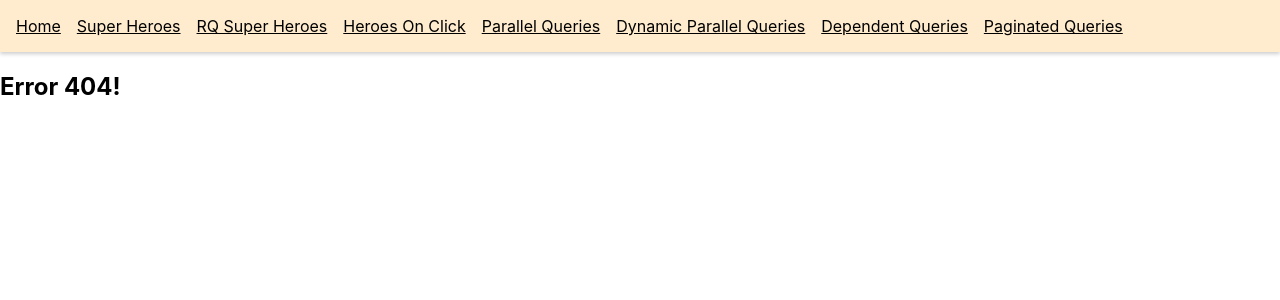
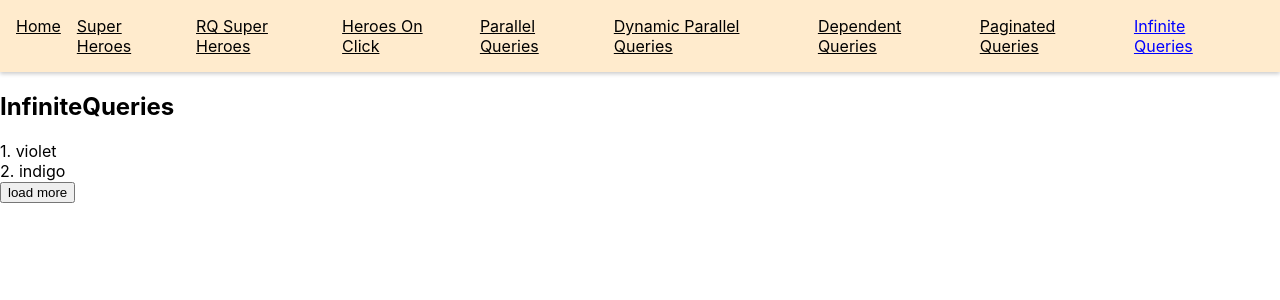
Before and after one commit to ms77grz/react-query-tutorial, a React (Create React App) app: page /infinite-queries in a window 1280 px wide. Before the commit this address had no page. Shown: the top 300 px of the page. Built offline with nearby package versions, Linux system fonts and the light colour scheme; data requests are answered from the project's data file.

Commit message:
Infinite Queries

```diff
--- a/src/App.js
+++ b/src/App.js
@@ -12,6 +12,7 @@ import ParallelQueries from './pages/ParallelQueries';
 import DynamicParallelQueries from './pages/DynamicParallelQueries';
 import DependentQueries from './pages/DependentQueries';
 import PaginatedQueries from './pages/PaginatedQueries';
+import InfiniteQueries from './pages/InfiniteQueries';
 
 const queryClient = new QueryClient();
 
@@ -36,6 +37,7 @@ const App = () => {
             element={<DynamicParallelQueries heroIds={[1, 3]} />}
           />
           <Route path='paginated-queries' element={<PaginatedQueries />} />
+          <Route path='infinite-queries' element={<InfiniteQueries />} />
           <Route path='*' element={<h2>Error 404!</h2>} />
         </Routes>
       </BrowserRouter>
--- a/src/components/Navigation.js
+++ b/src/components/Navigation.js
@@ -30,6 +30,9 @@ const Navigation = () => {
         <li>
           <NavLink to='/paginated-queries'>Paginated Queries</NavLink>
         </li>
+        <li>
+          <NavLink to='/infinite-queries'>Infinite Queries</NavLink>
+        </li>
       </ul>
     </nav>
   );
--- /dev/null
+++ b/src/pages/InfiniteQueries.js
@@ -0,0 +1,57 @@
+import axios from 'axios';
+import { Fragment } from 'react';
+import { useInfiniteQuery } from 'react-query';
+
+const fetchColors = ({ pageParam = 1 }) =>
+  axios.get(`http://localhost:4000/colors?_limit=2&_page=${pageParam}`);
+
+const InfiniteQueries = ({ pageParam = 1 }) => {
+  const {
+    isLoading,
+    data,
+    isError,
+    error,
+    hasNextPage,
+    fetchNextPage,
+    isFetching,
+    isFetchingNextPage,
+  } = useInfiniteQuery(['colors'], fetchColors, {
+    getNextPageParam: (_lastPage, pages) => {
+      if (pages.length < 4) {
+        return pages.length + 1;
+      } else {
+        return undefined;
+      }
+    },
+  });
+
+  if (isLoading) {
+    return <h2>Loading...</h2>;
+  }
+
+  if (isError) {
+    return <h2>{error.message}</h2>;
+  }
+
+  return (
+    <>
+      <h2>InfiniteQueries</h2>
+      {data?.pages.map((group, i) => (
+        <Fragment key={i}>
+          {group.data.map(color => (
+            <div key={color.id}>
+              {color.id}. {color.label}
+            </div>
+          ))}
+        </Fragment>
+      ))}
+      <div>
+        <button onClick={fetchNextPage} disabled={!hasNextPage}>
+          load more
+        </button>
+      </div>
+      <div>{isFetching && !isFetchingNextPage ? 'Fetching...' : null}</div>
+    </>
+  );
+};
+export default InfiniteQueries;
```
